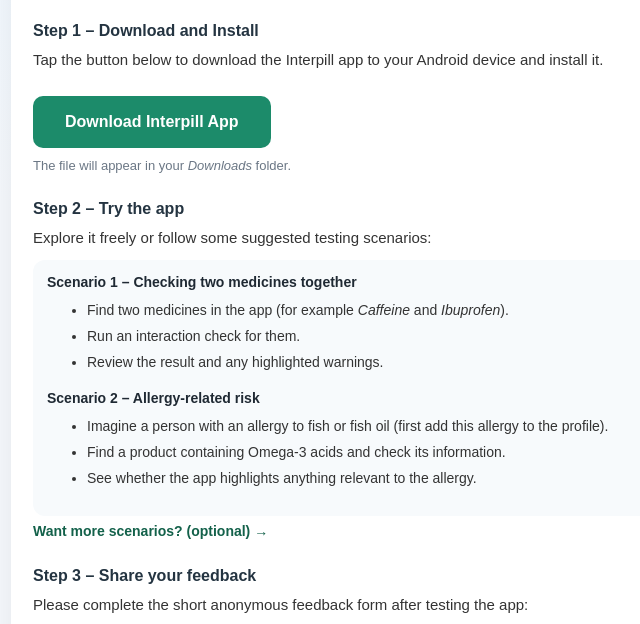
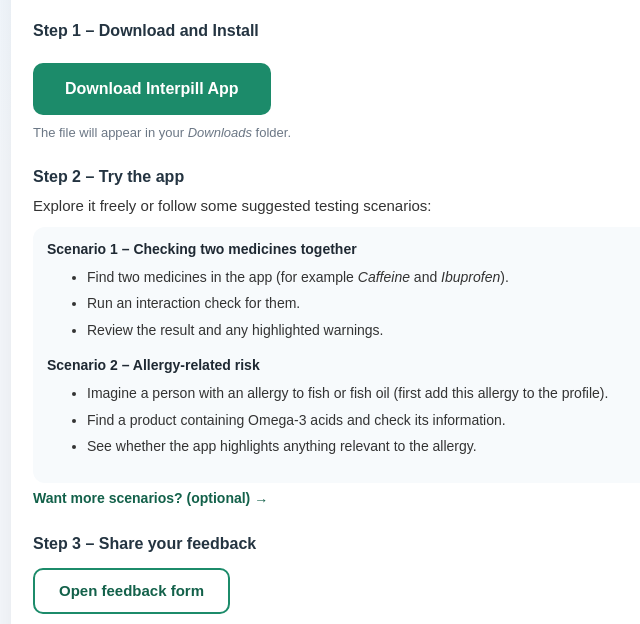
Before and after one commit to olgaleobel/Interpill-App-Testing, a plain HTML site: page index.html in a window 1280 px wide. Shown: the part 143-767 px from the top of the page, without its empty margins (269-909 px from the left). Drawn offline with Linux system fonts and the light colour scheme.

Commit message:
Update index.html

```diff
--- a/index.html
+++ b/index.html
@@ -204,7 +204,6 @@
         <!-- Step 1 – Download & Install -->
         <div class="section download-section">
             <div class="section-title">Step&nbsp;1 – Download and Install</div>
-            <p>Tap the button below to download the Interpill app to your Android device and install it.</p>
 
             <a class="download-btn"
                href="https://github.com/olgaleobel/Interpill-App-Testing/releases/download/v1.0-testing/composeApp-beta-34.apk">
@@ -249,7 +248,6 @@
         <!-- Step 3 – Feedback -->
         <div class="section">
             <div class="section-title">Step&nbsp;3 – Share your feedback</div>
-            <p>Please complete the short anonymous feedback form after testing the app:</p>
             <p>
                 <a class="feedback-btn"
                    href="https://docs.google.com/forms/d/e/1FAIpQLSd4bOJ8UAJFvxX7qVsekwYtWjqegmghjgq8BsQdEX31ZSZPNQ/viewform?usp=publish-editor"
```
